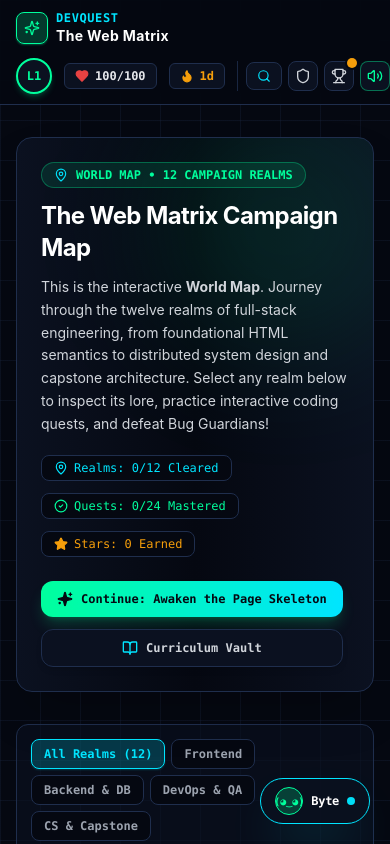
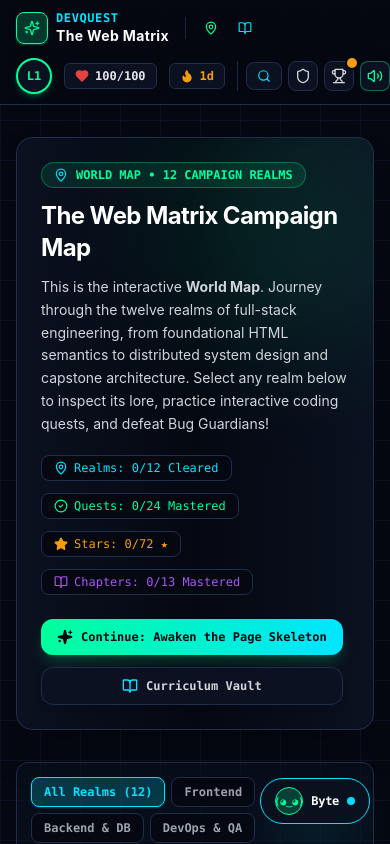
Before and after one commit to IamUnKnOwN25/fullstack-learning-guide, a Next.js app: page /world-map in a window 390 px wide. Shown: the top 844 px of the page. Built offline with nearby package versions, Linux system fonts and the light colour scheme.

Commit message:
feat(map,hud): improve responsive navigation links and add quick realm unlock on world map

```diff
--- a/src/components/NavigationHud.tsx
+++ b/src/components/NavigationHud.tsx
@@ -98,10 +98,10 @@ export function NavigationHud() {
               </div>
             </Link>
 
-            <div className="hidden md:flex items-center gap-1.5 border-l border-matrix-border/80 pl-4">
+            <div className="flex items-center gap-1 sm:gap-1.5 border-l border-matrix-border/80 pl-2.5 sm:pl-4">
               <Link
                 href="/"
-                className="flex items-center gap-1.5 px-2.5 py-1 rounded-md text-xs font-mono text-gray-300 hover:text-matrix-accent hover:bg-matrix-card transition-colors"
+                className="flex items-center gap-1.5 px-2 sm:px-2.5 py-1 rounded-md text-xs font-mono text-gray-300 hover:text-matrix-accent hover:bg-matrix-card transition-colors"
                 onClick={() => {
                   soundEngine.playSfx("click");
                   if (typeof window !== "undefined" && window.location.pathname === "/") {
@@ -110,15 +110,15 @@ export function NavigationHud() {
                 }}
               >
                 <MapPin className="w-3.5 h-3.5 text-matrix-accent" />
-                World Map
+                <span className="hidden sm:inline">World Map</span>
               </Link>
               <Link
                 href="/curriculum"
-                className="flex items-center gap-1.5 px-2.5 py-1 rounded-md text-xs font-mono text-gray-300 hover:text-matrix-neonCyan hover:bg-matrix-card transition-colors"
+                className="flex items-center gap-1.5 px-2 sm:px-2.5 py-1 rounded-md text-xs font-mono text-gray-300 hover:text-matrix-neonCyan hover:bg-matrix-card transition-colors"
                 onClick={() => soundEngine.playSfx("click")}
               >
                 <BookOpen className="w-3.5 h-3.5 text-matrix-neonCyan" />
-                Curriculum Vault
+                <span className="hidden sm:inline">Curriculum Vault</span>
               </Link>
             </div>
           </div>
--- a/src/components/WorldCampaignMap.tsx
+++ b/src/components/WorldCampaignMap.tsx
@@ -45,7 +45,16 @@ const REALM_CATEGORIES: Record<string, RealmCategory> = {
 };
 
 export function WorldCampaignMap() {
-  const { unlockedRealms, completedQuests, completedBosses, level, rankTitle, stars } = useGameStore();
+  const {
+    unlockedRealms,
+    completedQuests,
+    completedBosses,
+    completedChapters = [],
+    unlockAllRealms,
+    level,
+    rankTitle,
+    stars,
+  } = useGameStore();
   const [selectedRealm, setSelectedRealm] = useState<Realm | null>(REALMS[0]);
   const [activeCategory, setActiveCategory] = useState<RealmCategory>("all");
   const [searchQuery, setSearchQuery] = useState("");
@@ -123,7 +132,11 @@ export function WorldCampaignMap() {
               </div>
               <div className="px-3 py-1 rounded-lg bg-matrix-dark border border-matrix-border flex items-center gap-1.5 text-matrix-neonGold">
                 <Star className="w-3.5 h-3.5 fill-matrix-neonGold" />
-                <span>Stars: {totalStars} Earned</span>
+                <span>Stars: {totalStars}/72 ★</span>
+              </div>
+              <div className="px-3 py-1 rounded-lg bg-matrix-dark border border-matrix-border flex items-center gap-1.5 text-matrix-neonPurple">
+                <BookOpen className="w-3.5 h-3.5" />
+                <span>Chapters: {completedChapters.length}/13 Mastered</span>
               </div>
             </div>
           </div>
@@ -412,13 +425,22 @@ export function WorldCampaignMap() {
                 </p>
 
                 {!(unlockedRealms.includes(selectedRealm.id) || level >= selectedRealm.requiredLevel) && (
-                  <div className="p-3 rounded-xl bg-amber-500/10 border border-amber-500/30 text-amber-300 font-mono text-xs space-y-1 mb-3">
-                    <div className="flex items-center gap-1.5 font-bold">
-                      <Lock className="w-3.5 h-3.5 text-amber-400" />
-                      <span>Campaign Requirement: Level {selectedRealm.requiredLevel}</span>
+                  <div className="p-3 rounded-xl bg-amber-500/10 border border-amber-500/30 text-amber-300 font-mono text-xs space-y-2 mb-3">
+                    <div className="flex items-center justify-between gap-2">
+                      <div className="flex items-center gap-1.5 font-bold">
+                        <Lock className="w-3.5 h-3.5 text-amber-400" />
+                        <span>Campaign Requirement: Level {selectedRealm.requiredLevel}</span>
+                      </div>
+                      <button
+                        type="button"
+                        onClick={() => unlockAllRealms()}
+                        className="px-2 py-0.5 rounded bg-amber-500/20 hover:bg-amber-500/30 border border-amber-500/40 text-amber-200 text-[10px] font-bold transition-colors cursor-pointer"
+                      >
+                        Unlock All Realms
+                      </button>
                     </div>
                     <p className="text-[11px] text-gray-400">
-                      This realm is sealed in story order, but you may freely practice its coding quests below or consult its grimoire guide.
+                      This realm is sealed in story order, or click &ldquo;Unlock All Realms&rdquo; to enable open practice mode immediately.
                     </p>
                   </div>
                 )}
```
Also changed, not shown: 1 other file (tests, documents, lock files or other folders).
